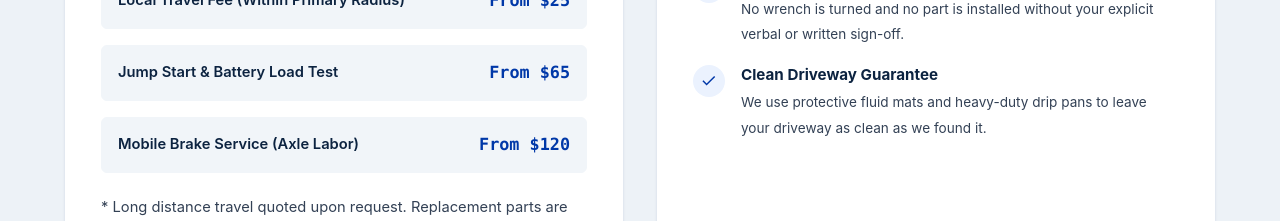
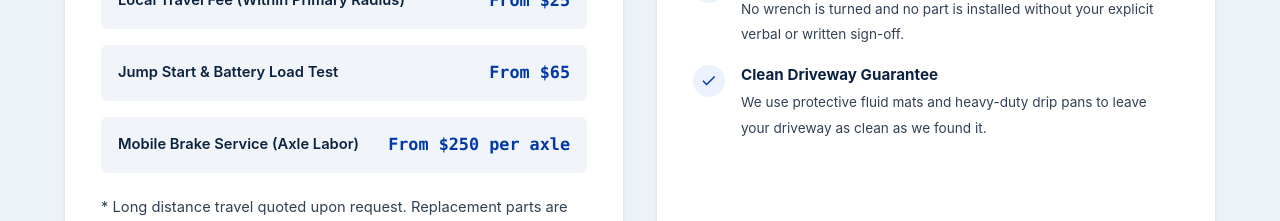
Before and after one commit to tommy-k/stingoautomotiveservices, a plain HTML site: page index.html in a window 1280 px wide. Shown: the part 3160-3381 px from the top of the page. Drawn offline with Linux system fonts and the light colour scheme.

Commit message:
Update index.html

```diff
--- a/index.html
+++ b/index.html
@@ -595,7 +595,7 @@
               </div>
               <div class="rate-item">
                 <span class="rate-name">Mobile Brake Service (Axle Labor)</span>
-                <span class="rate-price">From $120</span>
+                <span class="rate-price">From $250 per axle</span>
               </div>
             </div>
 
```
